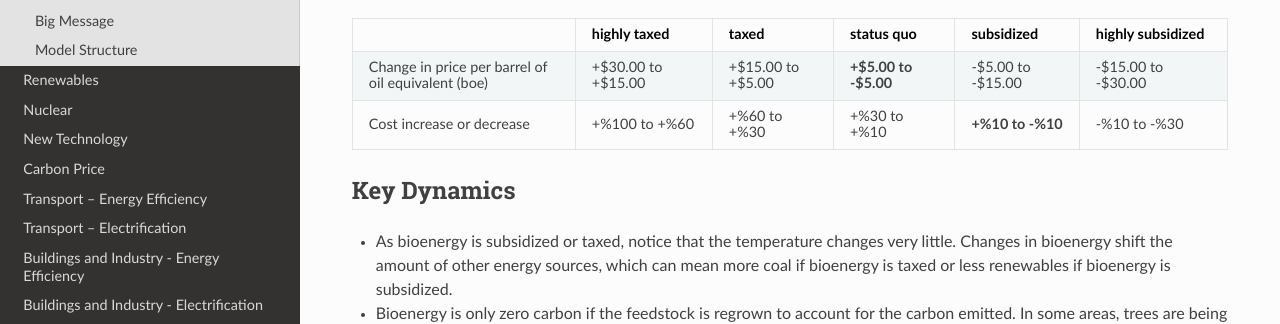
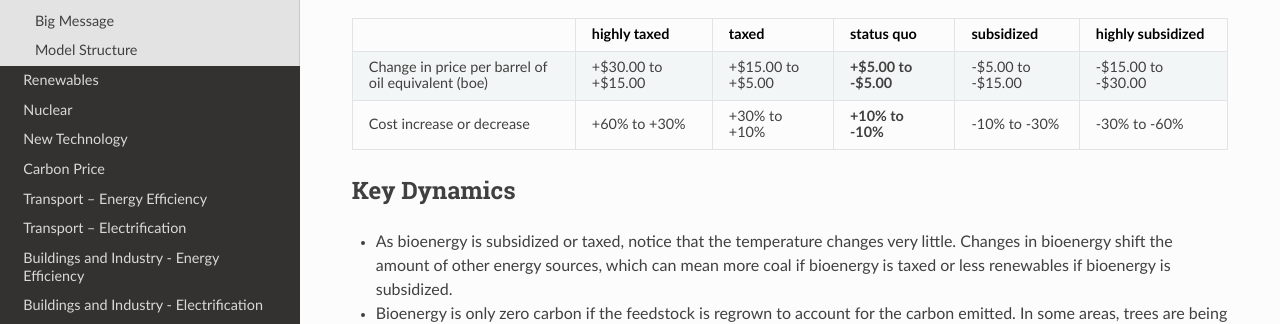
Before and after one commit to climateinteractive/enroads-guide, a Sphinx documentation site: the page built from docs/guide/bioenergy.rst, in a window 1280 px wide and 1275 px high. Shown: the part 456-780 px from the top of the window. Built offline with Sphinx 7.4.7 and the Read the Docs theme 2.0.0, drawn with Linux system fonts in a browser that asks for light colours.

Commit message:
Updated tables for slider settings

```diff
--- a/docs/guide/bioenergy.rst
+++ b/docs/guide/bioenergy.rst
@@ -18,8 +18,8 @@ Slider Settings
 ================================================== ================== ================= ============ ========== ==================
 Change in price per barrel of oil equivalent (boe) +$30.00 to +$15.00 +$15.00 to +$5.00 **+$5.00 to  -$5.00 to  -$15.00 to -$30.00
                                                                                         -$5.00**     -$15.00
-Cost increase or decrease                          +%100 to +%60      +%60 to +%30      +%30 to +%10 **+%10 to  -%10 to
-                                                                                                     -%10**     -%30
+Cost increase or decrease                          +60% to +30%       +30% to +10%      **+10% to    -10% to    -30% to -60%
+                                                                                        -10%**       -30%
 ================================================== ================== ================= ============ ========== ==================
 
 Key Dynamics
--- a/docs/guide/coal.rst
+++ b/docs/guide/coal.rst
@@ -18,8 +18,8 @@ Slider Settings
 ================================================ ================= ============ ============ ========== ==========
 Change in price per ton of coal equivalent (tce) +$100 to +$60     +$60 to +$30 +$30 to +$10 **+$10 to  -$10 to
                                                                                              -$10**     -$30
-Cost increase or decrease                        +100% to +60%     +%60 to +%30 +%30 to +%10 **+%10 to  -%10 to
-                                                                                             -%10**     -%30
+Cost increase or decrease                        +100% to +60%     +60% to +30% +30% to +10% **+10% to  -10% to
+                                                                                             -10%**     -30%
 ================================================ ================= ============ ============ ========== ==========
 
 Key Dynamics
--- a/docs/guide/gas.rst
+++ b/docs/guide/gas.rst
@@ -18,8 +18,8 @@ Slider Settings
 ============================================= ================= ================ ================ =========== ==========
 Change in price per thousand cubic feet (Mcf) +$6.00 to +$4.00  +$4.00 to +$2.00 +$2.00 to +$0.60 **+$0.60 to -$0.60 to
                                                                                                   -$0.60**    -$2.00
-Cost increase or decrease                     +%100 to +%60     +%60 to +%30     +%30 to +%10     **+%10 to   -%10 to
-                                                                                                  -%10**      -%30
+Cost increase or decrease                     +100% to +60%     +60% to +30%     +30% to +10%     **+10% to   -10% to
+                                                                                                  -10%**      -30%
 ============================================= ================= ================ ================ =========== ==========
 
 Key Dynamics
--- a/docs/guide/nuclear.rst
+++ b/docs/guide/nuclear.rst
@@ -25,7 +25,7 @@ Slider Settings
 ======================================= ================ ================ =========== ========== =================
 \                                       highly taxed     taxed            status quo  subsidized highly subsidized
 ======================================= ================ ================ =========== ========== =================
-Change in price per kilowatt hour (kWh) +$0.15 to +$0.05 +$0.05 to +$0.01 **+$0.01 to -$0.01 to  -$0.05 to
+Change in price per kilowatt hour (kWh) +$0.10 to +$0.05 +$0.05 to +$0.01 **+$0.01 to -$0.01 to  -$0.05 to
                                                                           -$0.01**    -$0.05     -$0.10
 Cost increase or decrease               +60% to +30%     +30% to +10%     **+10% to   -10% to    -30% to
                                                                           -10%**      -30%       -60%
--- a/docs/guide/population.rst
+++ b/docs/guide/population.rst
@@ -20,7 +20,7 @@ This input is indexed, where 1 is the UN’s low growth scenario, 2 is medium, a
 ================== =========== ================ ============
 \                  low growth  **status quo**   high growth
 ================== =========== ================ ============
-Scenario           1.6 to 2    **2 to 2.3**     2.3 to 2.4
+UN Scenario        1.6 to 2    **2 to 2.3**     2.3 to 2.4
 Population by 2100 9.6 billion **11.1 billion** 13.3 billion
 ================== =========== ================ ============
 
```
Also changed, not shown: docs/guide/oil.rst (+5 -5 lines).
